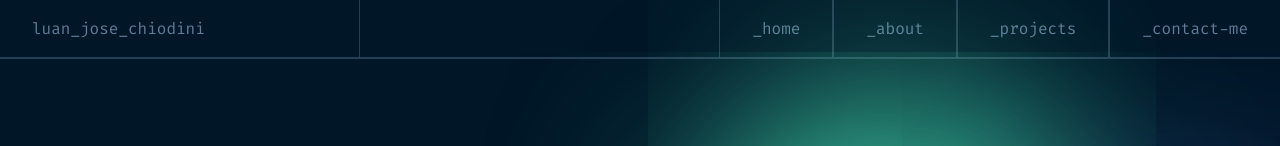
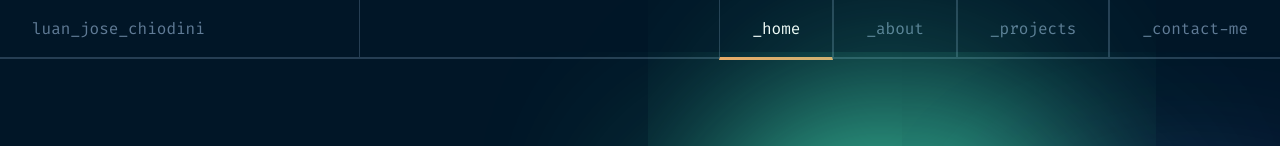
Before and after one commit to Lujochi/template-portfolio-dev, a React (Vite) app: page / in a window 1280 px wide. Shown: the top 146 px of the page. Built offline with nearby package versions, Linux system fonts and the light colour scheme.

Commit message:
Adicionado efeito de seleção no header

```diff
--- a/src/components/Header/NavHeader.css
+++ b/src/components/Header/NavHeader.css
@@ -37,3 +37,8 @@
 .header .header-container .btn-Links.contact {
   border-right: none;
 }
+
+.active {
+  border-bottom: 3px solid var(--Orange-ochre) !important;
+  color: var(--White) !important;
+}
--- a/src/components/Header/NavHeader.jsx
+++ b/src/components/Header/NavHeader.jsx
@@ -18,17 +18,17 @@ const NavHeader = () => {
             </label>
             <ul>
               <li>
-                <NavLink exact="true" to="/" className="btn-Links">
+                <NavLink exact="true" to="/" className="btn-Links home">
                   _home
                 </NavLink>
               </li>
               <li>
-                <NavLink to="/about" className="btn-Links">
+                <NavLink to="/about" className="btn-Links about">
                   _about
                 </NavLink>
               </li>
               <li>
-                <NavLink to="/projects" className="btn-Links">
+                <NavLink to="/projects" className="btn-Links projects">
                   _projects
                 </NavLink>
               </li>
```
